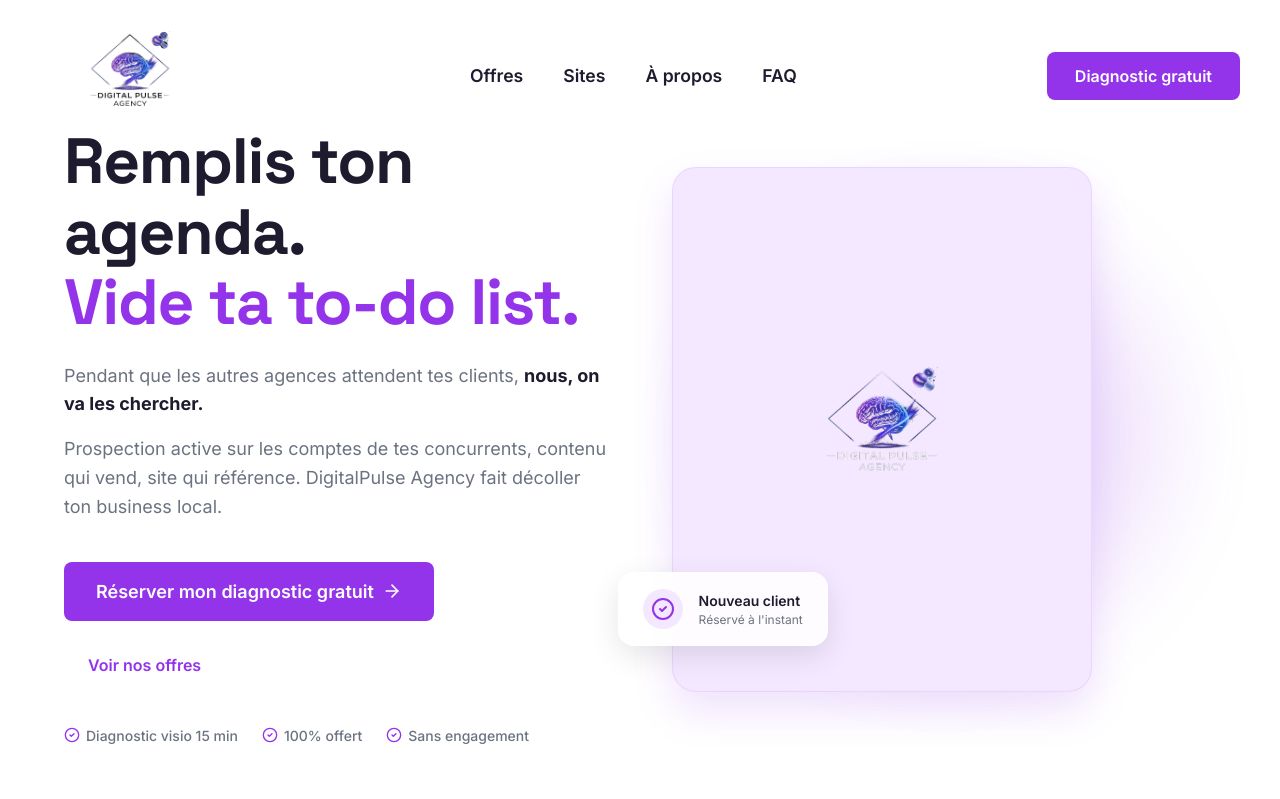
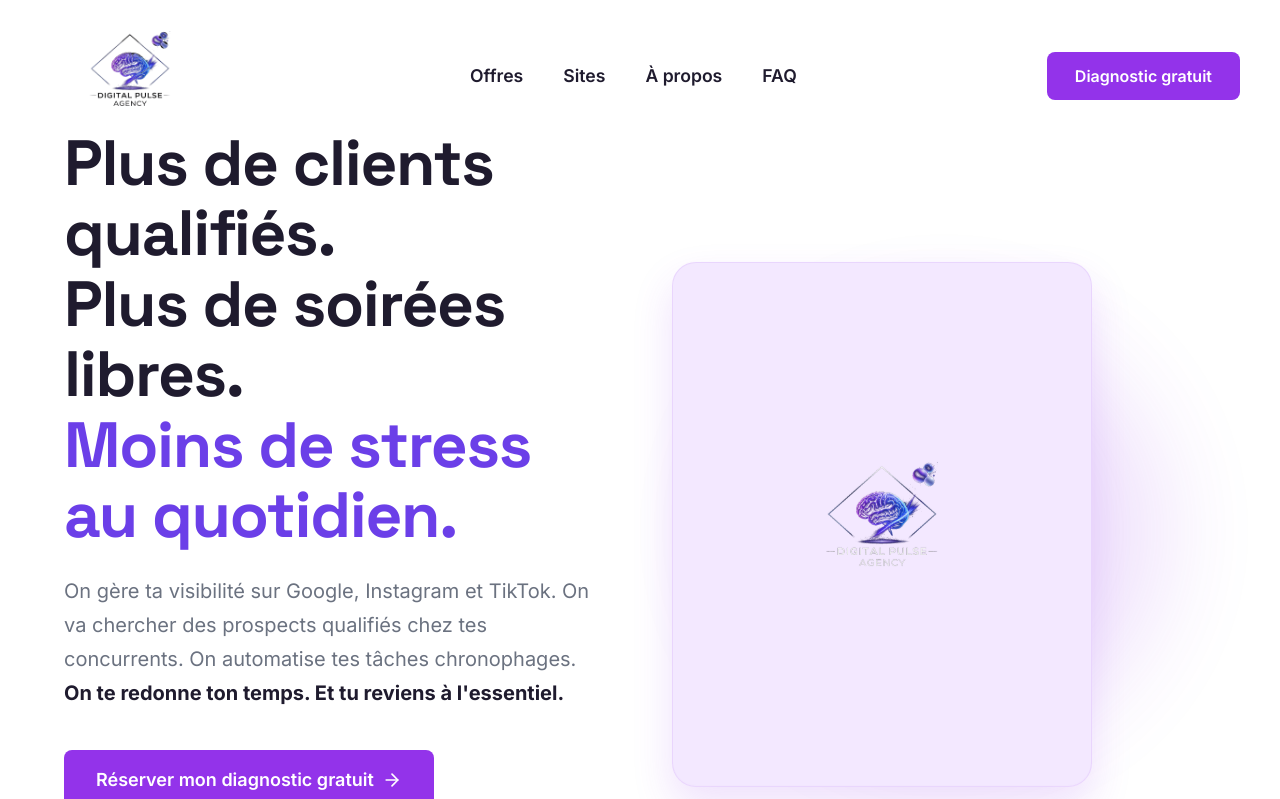
Before and after one commit to DigitalPulseAgency/SITE-AGENCE-definitif, a React (Vite) app: page / in a window 1280 px wide. Shown: the top 799 px of the page. Built offline with nearby package versions, Linux system fonts and the light colour scheme.

Commit message:
Site prêt pour production

```diff
--- a/index.html
+++ b/index.html
@@ -2,12 +2,24 @@
 <html lang="fr" style="scroll-behavior: smooth;">
   <head>
     <meta charset="UTF-8" />
-    <link rel="icon" type="image/png" href="/logo/logo_favicon_32.png" />
-    <link rel="apple-touch-icon" href="/logo/logo_favicon_512.png" />
+    <link rel="icon" type="image/png" sizes="32x32" href="/logo/logo_favicon_32.png" />
+    <link rel="apple-touch-icon" sizes="512x512" href="/logo/logo_favicon_512.png" />
     <meta name="viewport" content="width=device-width, initial-scale=1.0" />
     <meta name="theme-color" content="#9333EA">
     <title>DigitalPulse Agency — Plus de clients pour ton business local</title>
-    <meta name="description" content="Agence d'acquisition clients pour entreprises locales. Pendant que les autres attendent, nous on va chercher tes clients. Diagnostic gratuit en 15 minutes.">
+    <meta name="description" content="Agence d'acquisition clients pour entreprises locales. On gère ta visibilité, on va chercher tes prospects chez tes concurrents, on automatise tes tâches. Diagnostic gratuit 15 min.">
+    <!-- Open Graph -->
+    <meta property="og:type" content="website">
+    <meta property="og:title" content="DigitalPulse Agency — Plus de clients pour ton business local">
+    <meta property="og:description" content="On gère ta visibilité sur Google, Instagram et TikTok. On va chercher des prospects qualifiés chez tes concurrents. Diagnostic gratuit en 15 minutes.">
+    <meta property="og:image" content="/logo/logo_dark_bg.png">
+    <meta property="og:url" content="https://digitalpulse-agency.com">
+    <meta property="og:locale" content="fr_FR">
+    <!-- Twitter Card -->
+    <meta name="twitter:card" content="summary_large_image">
+    <meta name="twitter:title" content="DigitalPulse Agency — Plus de clients pour ton business local">
+    <meta name="twitter:description" content="On gère ta visibilité sur Google, Instagram et TikTok. On va chercher des prospects qualifiés chez tes concurrents. Diagnostic gratuit en 15 minutes.">
+    <meta name="twitter:image" content="/logo/logo_dark_bg.png">
     <!-- Google Fonts -->
     <link rel="preconnect" href="https://fonts.googleapis.com">
     <link rel="preconnect" href="https://fonts.gstatic.com" crossorigin>
--- a/src/components/Automations.jsx
+++ b/src/components/Automations.jsx
@@ -60,7 +60,7 @@ export default function Automations() {
           </p>
         </FadeIn>
 
-        <div className="grid-3" style={{ gap: '1.5rem', marginBottom: '4rem' }}>
+        <div className="grid-3" style={{ gap: '1.5rem', marginBottom: '4rem', marginTop: '4rem' }}>
           {cards.map((card, idx) => (
             <FadeIn key={idx} delay={idx * 0.1}>
               <div style={{
@@ -99,7 +99,7 @@ export default function Automations() {
         </FadeIn>
 
         <FadeIn className="text-center" delay={0.3}>
-          <p style={{ fontSize: '1.125rem', marginBottom: '2rem', maxWidth: '800px', margin: '0 auto 2rem auto', lineHeight: 1.6 }}>
+          <p style={{ fontSize: '1.125rem', maxWidth: '800px', margin: '0 auto', marginTop: '4rem', marginBottom: '2rem', lineHeight: 1.6 }}>
             <strong>Comment on procède&nbsp;: Chaque projet est unique.</strong> On commence par comprendre tes vraies galères pendant le diagnostic. Puis on te propose la solution adaptée&nbsp;: du petit workflow en quelques jours à l'application complète construite sur plusieurs semaines. <strong>Tu valides chaque étape, tu maîtrises ton budget.</strong>
           </p>
           <a href="https://cal.com/digitalpulse-agency/diagnostic-gratuit" target="_blank" rel="noopener noreferrer" className="btn btn-primary" style={{ padding: '1rem 2.5rem', fontSize: '1.125rem', marginBottom: '1rem' }}>
--- a/src/components/FAQ.jsx
+++ b/src/components/FAQ.jsx
@@ -40,11 +40,11 @@ export default function FAQ() {
   return (
     <section className="section bg-alt" id="faq">
       <div className="container" style={{ maxWidth: '800px' }}>
-        <FadeIn className="text-center" style={{ marginBottom: '4rem' }}>
+        <FadeIn className="text-center">
           <h2 style={{ fontSize: 'clamp(2rem, 4vw, 2.75rem)' }}>Les questions qu'on nous pose souvent.</h2>
         </FadeIn>
 
-        <div style={{ marginBottom: '4rem' }}>
+        <div style={{ marginBottom: '4rem', marginTop: '4rem' }}>
           {faqs.map((faq, idx) => (
             <FadeIn key={idx} delay={idx * 0.1}>
               <div className="accordion-item" style={{ backgroundColor: '#fff', borderRadius: '0.75rem', marginBottom: '1rem', overflow: 'hidden', boxShadow: '0 2px 4px rgba(0,0,0,0.02)' }}>
--- a/src/components/Hero.jsx
+++ b/src/components/Hero.jsx
@@ -1,6 +1,5 @@
 import React from 'react';
-import { motion } from 'framer-motion';
-import { ArrowRight, CheckCircle2, UserCircle2 } from 'lucide-react';
+import { ArrowRight, CheckCircle2 } from 'lucide-react';
 import FadeIn from './FadeIn';
 
 export default function Hero() {
@@ -9,27 +8,25 @@ export default function Hero() {
       minHeight: '100vh',
       display: 'flex',
       alignItems: 'center',
-      paddingTop: '4.5rem',
+      paddingTop: '8rem',
       position: 'relative',
       overflow: 'hidden'
     }}>
       <div className="container grid-2" style={{ alignItems: 'center', gap: '4rem' }}>
         <div>
-          <FadeIn>
-            <h1 style={{ fontSize: 'clamp(2.5rem, 5vw, 4rem)', marginBottom: '1.5rem', letterSpacing: '-0.02em', color: 'var(--text-main)', lineHeight: 1.1 }}>
-              Remplis ton agenda. <br />
-              <span className="text-purple">Vide ta to-do list.</span>
+          <div>
+            <h1 style={{ fontSize: 'clamp(2.5rem, 5vw, 4.5rem)', marginBottom: '1.5rem', letterSpacing: '-0.02em', lineHeight: 1.1, fontWeight: 700 }}>
+              <span style={{ display: 'block', color: '#1F1B2E' }}>Plus de clients qualifiés.</span>
+              <span style={{ display: 'block', color: '#1F1B2E' }}>Plus de soirées libres.</span>
+              <span style={{ display: 'block', color: '#6B3FE8' }}>Moins de stress au quotidien.</span>
             </h1>
-          </FadeIn>
+          </div>
 
-          <FadeIn delay={0.1}>
-            <p style={{ fontSize: '1.125rem', color: 'var(--text-muted)', marginBottom: '1rem', maxWidth: '600px', lineHeight: 1.6 }}>
-              Pendant que les autres agences attendent tes clients, <strong style={{color: 'var(--text-main)'}}>nous, on va les chercher.</strong>
+          <div>
+            <p style={{ fontSize: 'clamp(1.125rem, 2vw, 1.25rem)', color: '#6B7280', marginBottom: '2.5rem', maxWidth: '600px', lineHeight: 1.7, marginTop: '1.5rem' }}>
+              On gère ta visibilité sur Google, Instagram et TikTok. On va chercher des prospects qualifiés chez tes concurrents. On automatise tes tâches chronophages. <strong style={{ color: '#1F1B2E' }}>On te redonne ton temps. Et tu reviens à l'essentiel.</strong>
             </p>
-            <p style={{ fontSize: '1.125rem', color: 'var(--text-muted)', marginBottom: '2.5rem', maxWidth: '600px', lineHeight: 1.6 }}>
-              Prospection active sur les comptes de tes concurrents, contenu qui vend, site qui référence. DigitalPulse Agency fait décoller ton business local.
-            </p>
-          </FadeIn>
+          </div>
 
           <FadeIn delay={0.2}>
             <div style={{ display: 'flex', flexWrap: 'wrap', gap: '1rem', alignItems: 'center', marginBottom: '2rem' }}>
@@ -44,7 +41,6 @@ export default function Hero() {
             <div style={{ display: 'flex', flexWrap: 'wrap', gap: '1.5rem', fontSize: '0.875rem', color: 'var(--text-muted)', fontWeight: 500 }}>
               <span style={{ display: 'flex', alignItems: 'center', gap: '0.375rem' }}><CheckCircle2 size={16} color="var(--purple-primary)" /> Diagnostic visio 15 min</span>
               <span style={{ display: 'flex', alignItems: 'center', gap: '0.375rem' }}><CheckCircle2 size={16} color="var(--purple-primary)" /> 100% offert</span>
-              <span style={{ display: 'flex', alignItems: 'center', gap: '0.375rem' }}><CheckCircle2 size={16} color="var(--purple-primary)" /> Sans engagement</span>
             </div>
           </FadeIn>
         </div>
@@ -92,35 +88,7 @@ export default function Hero() {
             />
           </div>
 
-          {/* Floating Card */}
-          <motion.div
-            initial={{ opacity: 0, y: 20 }}
-            animate={{ opacity: 1, y: 0 }}
-            transition={{ delay: 0.8, duration: 0.6 }}
-            style={{
-              position: 'absolute',
-              bottom: '10%',
-              left: '-10%',
-              background: 'rgba(255, 255, 255, 0.85)',
-              backdropFilter: 'blur(12px)',
-              padding: '1rem 1.5rem',
-              borderRadius: '1rem',
-              boxShadow: '0 10px 30px rgba(0,0,0,0.1)',
-              display: 'flex',
-              alignItems: 'center',
-              gap: '1rem',
-              border: '1px solid rgba(255,255,255,0.5)',
-              zIndex: 2
-            }}
-          >
-            <div style={{ width: '40px', height: '40px', borderRadius: '50%', backgroundColor: 'var(--purple-light)', display: 'flex', alignItems: 'center', justifyContent: 'center' }}>
-              <CheckCircle2 size={24} color="var(--purple-primary)" />
-            </div>
-            <div>
-              <div style={{ fontSize: '0.875rem', fontWeight: 600 }}>Nouveau client</div>
-              <div style={{ fontSize: '0.75rem', color: 'var(--text-muted)' }}>Réservé à l'instant</div>
-            </div>
-          </motion.div>
+
           </div>
         </FadeIn>
       </div>
--- a/src/components/Offers.jsx
+++ b/src/components/Offers.jsx
@@ -25,14 +25,14 @@ export default function Offers() {
   const fillPercentage = ((20 - currentConfig.count) / 20) * 100;
 
   return (
-    <section className="section bg-alt" id="offres">
+    <section className="section bg-alt" id="offres" style={{ paddingTop: '6rem' }}>
       <div className="container">
-        <FadeIn className="text-center" style={{ marginBottom: '6rem' }}>
+        <FadeIn className="text-center">
           <h2 style={{ fontSize: 'clamp(2rem, 4vw, 2.75rem)', marginBottom: '1rem' }}>Choisis ton niveau d'ambition.</h2>
           <p style={{ fontSize: '1.25rem', color: 'var(--text-muted)' }}>Deux offres. Deux objectifs. Zéro blabla.</p>
         </FadeIn>
 
-        <div className="grid-2" style={{ gap: '2rem', alignItems: 'stretch' }}>
+        <div className="grid-2" style={{ gap: '2rem', alignItems: 'stretch', marginTop: '5rem' }}>
 
           {/* Offre Démarrage */}
           <FadeIn delay={0.1} style={{ display: 'flex' }} className="order-basic">
--- a/src/components/WhyUs.jsx
+++ b/src/components/WhyUs.jsx
@@ -4,7 +4,7 @@ import FadeIn from './FadeIn';
 
 export default function WhyUs() {
   return (
-    <section className="section" id="methode">
+    <section className="section" id="methode" style={{ paddingBottom: '6rem' }}>
       <div className="container">
 
         {/* Top Part: Text + Badges */}
--- /dev/null
+++ b/src/config/links.js
@@ -0,0 +1,5 @@
+// Centralised external links — update here once, reflected everywhere
+export const CAL_LINK = "https://cal.com/digitalpulse-agency/diagnostic-gratuit";
+export const INSTAGRAM_LINK = "https://instagram.com/digitalpulse.agency";
+export const TIKTOK_LINK = "https://tiktok.com/@digitalpulse.agency";
+export const EMAIL = "contact@digitalpulse-agency.com";
--- a/src/index.css
+++ b/src/index.css
@@ -57,6 +57,18 @@ ul {
 
 .section {
   padding: 5rem 0;
+}
+
+@media (min-width: 768px) {
+  .section {
+    padding: 7rem 0;
+  }
+}
+
+@media (min-width: 1024px) {
+  .section {
+    padding: 8rem 0;
+  }
 }
 
 .text-center { text-align: center; }
```
